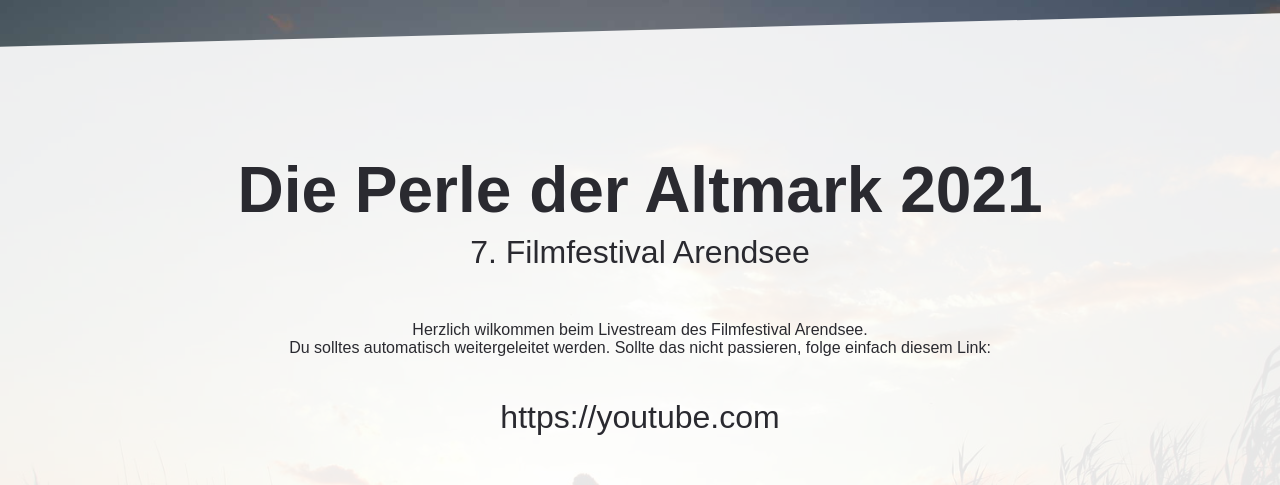
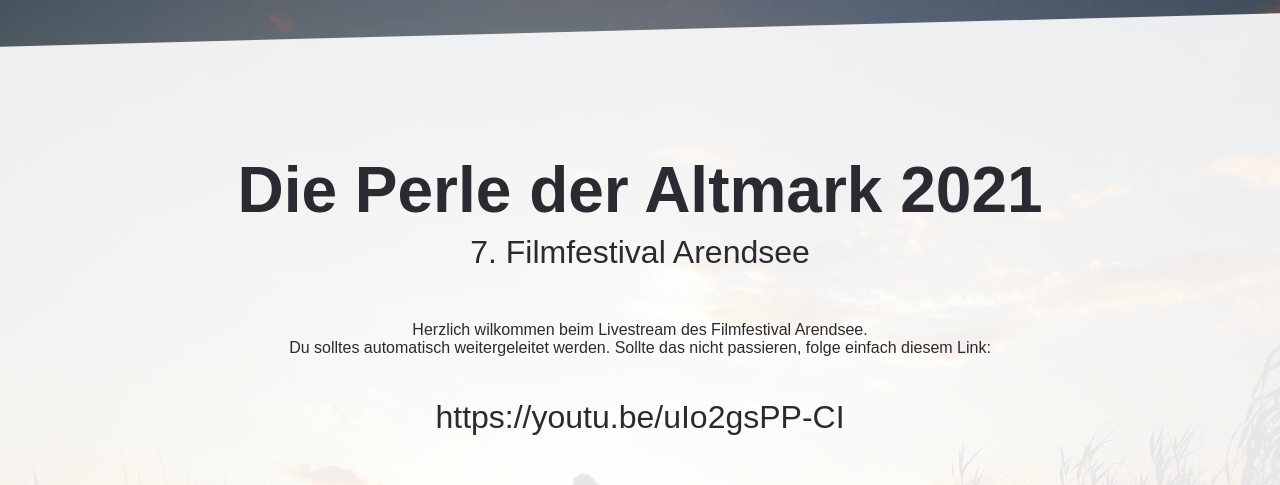
Before and after one commit to youvista/filmfestival-arendsee, a plain HTML site: page live/index.html in a window 1280 px wide. Shown: the top 485 px of the page. Drawn offline with nearby package versions, Linux system fonts and the light colour scheme; files whose address does not match are found by name; a web font is replaced by a local one.

Commit message:
Update index.html

```diff
--- a/live/index.html
+++ b/live/index.html
@@ -1,7 +1,7 @@
 <!DOCTYPE html>
 <html>
   <head>
-      <meta http-equiv="refresh" content="5; URL=https://youtube.com">
+      <meta http-equiv="refresh" content="5; URL=https://youtu.be/uIo2gsPP-CI">
     <meta http-equiv="content-type" content="text/html; charset=utf-8">
     <meta name="viewport" content="width=device-width, initial-scale=1, maximum-scale=1">
     <title>Filmfestival Arendsee 2021</title>
@@ -36,7 +36,7 @@
           <h2>7. Filmfestival Arendsee</h2>
           <p style="margin-top: 50px;">Herzlich wilkommen beim Livestream des Filmfestival Arendsee.<br/>Du solltes automatisch weitergeleitet werden. Sollte das nicht passieren, folge einfach diesem Link:</p>
           <div class="daten">
-              <h2><a href="https://youtube.com">https://youtube.com</a></h2>
+              <h2><a href="https://youtu.be/uIo2gsPP-CI">https://youtu.be/uIo2gsPP-CI</a></h2>
           </div>
           <h4>Das Filmfestival Arendsee dankt für die Unterstützung</h4>
             <div class="partner-container">
```
